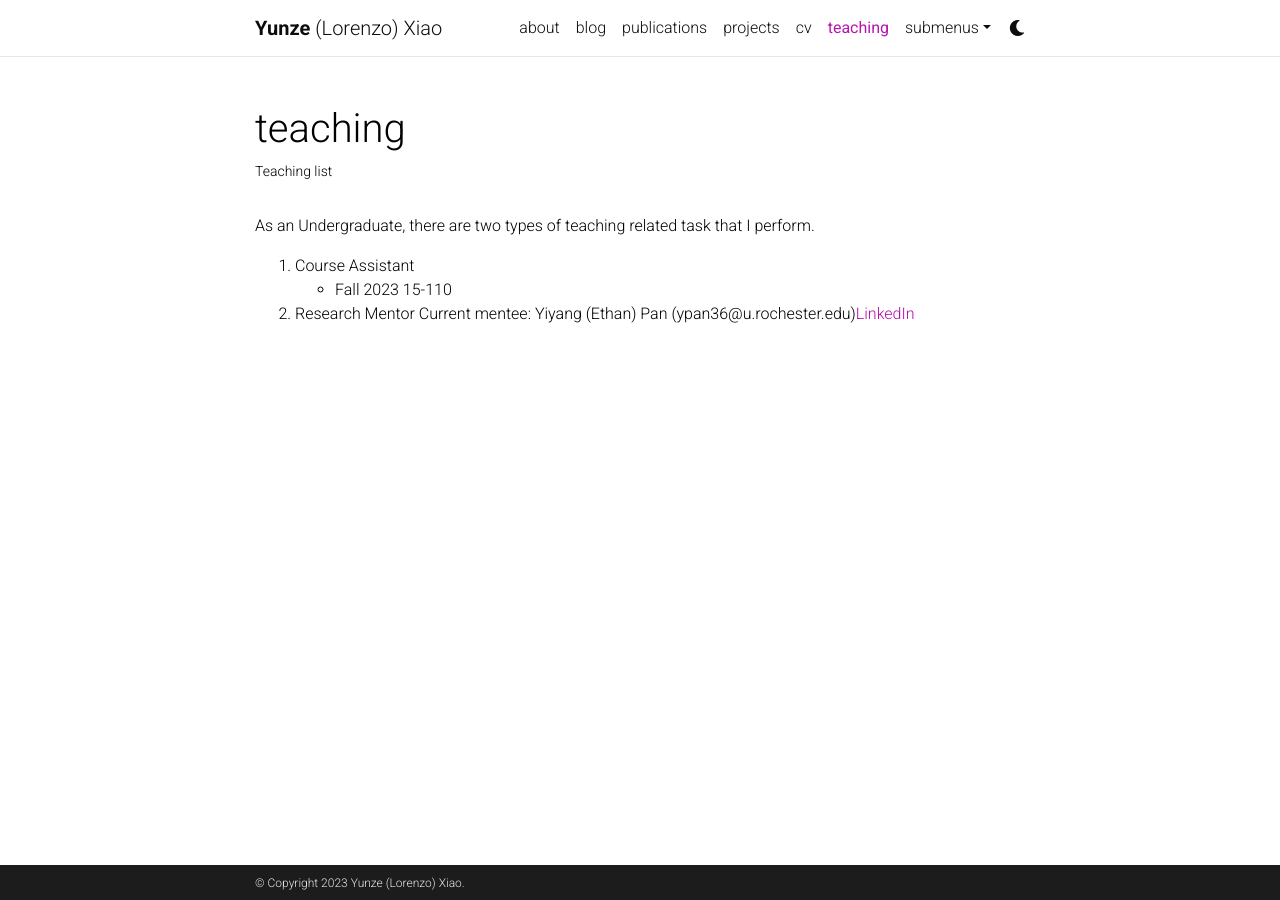
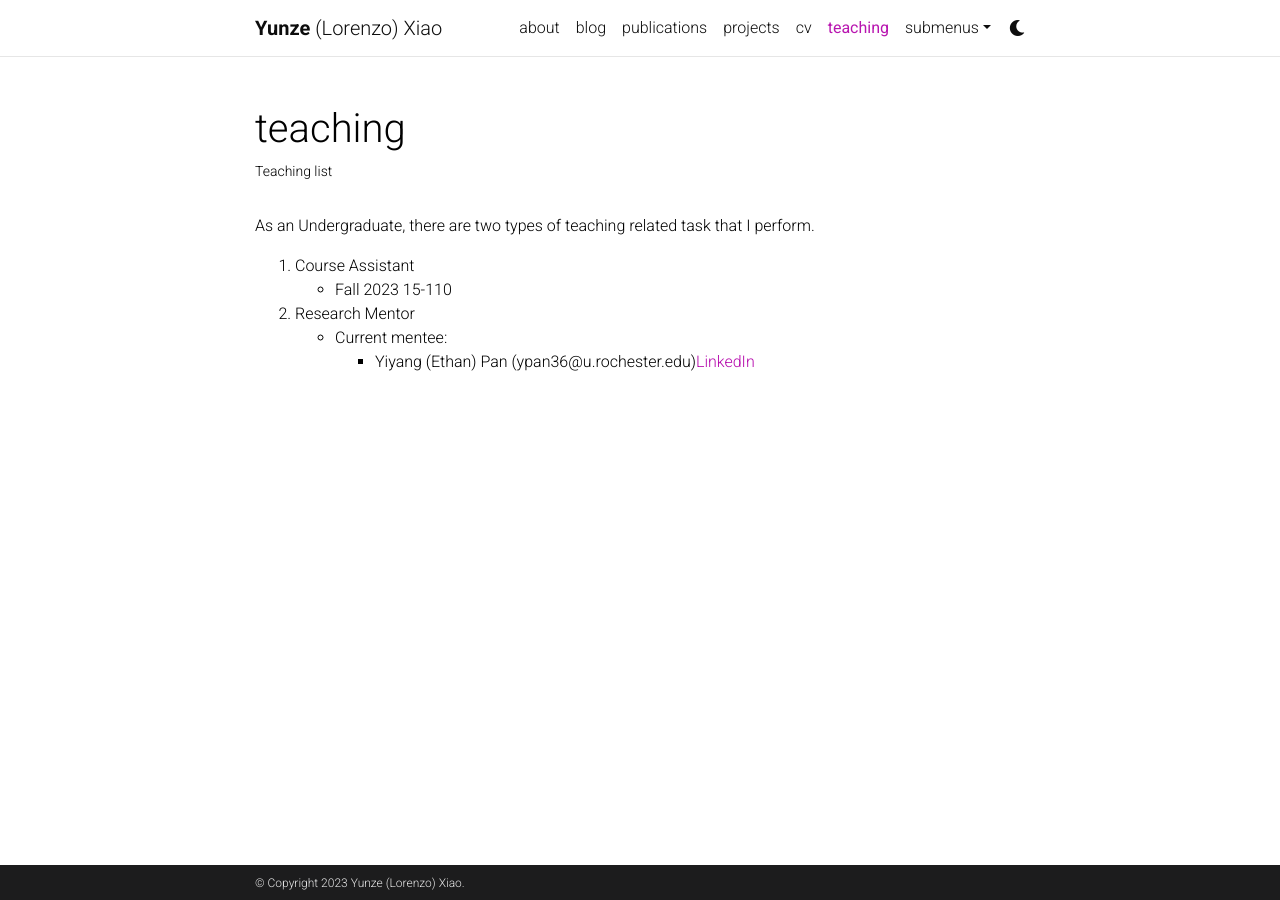
Before and after one commit to Algoroxyolo/algoroxyolo.github.io, a Jekyll site: the page built from _pages/teaching.md, in a window 1280 px wide. Built offline with Jekyll 4.4.1, drawn with Linux system fonts in a browser that asks for light colours; comment, search, counter and statistics services are not loaded; a style sheet for code colours, icons or effects is not loaded.

```diff
--- a/_pages/teaching.md
+++ b/_pages/teaching.md
@@ -12,5 +12,5 @@ As an Undergraduate, there are two types of teaching related task that I perform
 1. Course Assistant
     - Fall 2023 15-110
 2. Research Mentor
-    Current mentee:
-        Yiyang (Ethan) Pan (ypan36@u.rochester.edu)[LinkedIn](https://www.linkedin.com/in/ethan-pan-65b27a288/)
+    - Current mentee:
+        - Yiyang (Ethan) Pan (ypan36@u.rochester.edu)[LinkedIn](https://www.linkedin.com/in/ethan-pan-65b27a288/)
```
